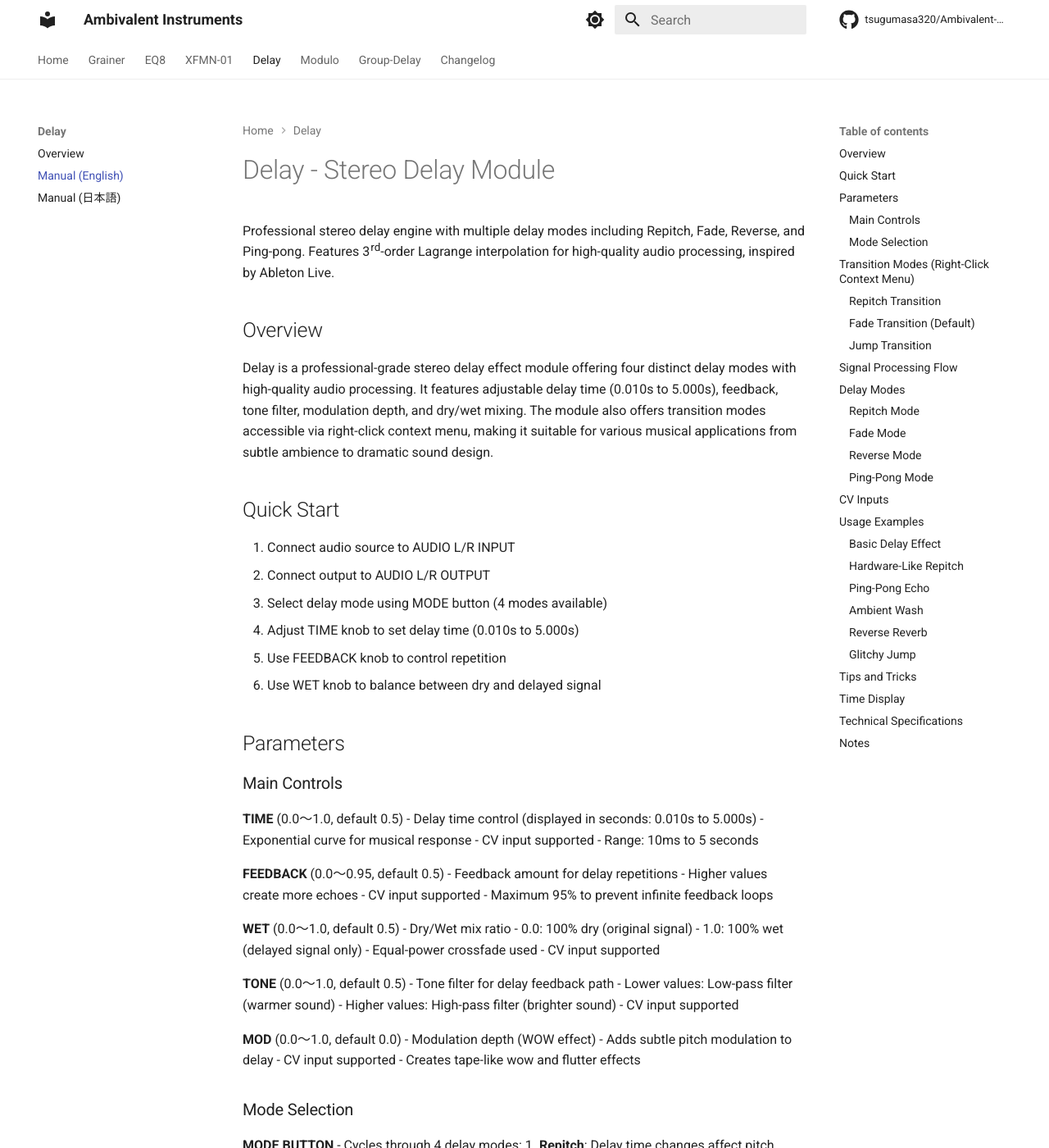
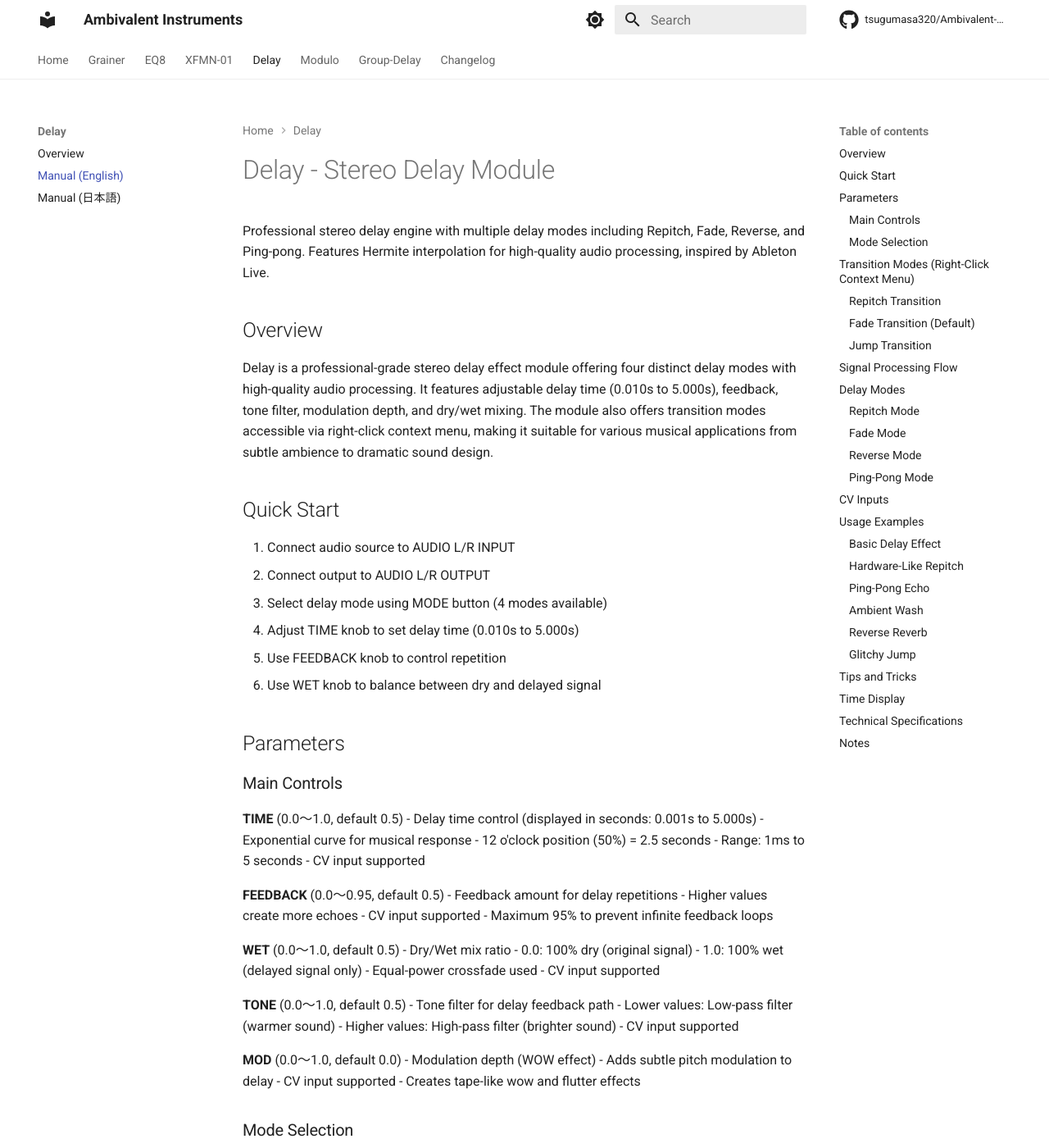
Before and after one commit to tsugumasa320/Ambivalent-Instruments-Manual, an MkDocs documentation site: the page built from docs/delay/manual.md, in a window 1280 px wide and 1400 px high. Shown: the whole window at 82% size. Built offline with MkDocs 1.6.1 and Material for MkDocs 9.7.7, drawn with Linux system fonts in a browser that asks for light colours; comment, search, counter and statistics services are not loaded; some of the changed text lies outside the part shown.

Commit message:
Update Delay manual: Hermite interpolation and improved Fade mode
- Update interpolation description from Lagrange to Hermite
- Document multi-voice crossfade system in Fade mode
- Update TIME knob curve: 12 o'clock = 2.5 seconds, range 1ms-5s
- Add technical details about 600ms crossfade time

```diff
--- a/docs/delay/manual.md
+++ b/docs/delay/manual.md
@@ -1,6 +1,6 @@
 # Delay - Stereo Delay Module
 
-Professional stereo delay engine with multiple delay modes including Repitch, Fade, Reverse, and Ping-pong. Features 3rd-order Lagrange interpolation for high-quality audio processing, inspired by Ableton Live.
+Professional stereo delay engine with multiple delay modes including Repitch, Fade, Reverse, and Ping-pong. Features Hermite interpolation for high-quality audio processing, inspired by Ableton Live.
 
 ## Overview
 
@@ -20,10 +20,11 @@
 ### Main Controls
 
 **TIME** (0.0〜1.0, default 0.5)
-- Delay time control (displayed in seconds: 0.010s to 5.000s)
+- Delay time control (displayed in seconds: 0.001s to 5.000s)
 - Exponential curve for musical response
+  - 12 o'clock position (50%) = 2.5 seconds
+  - Range: 1ms to 5 seconds
 - CV input supported
-- Range: 10ms to 5 seconds
 
 **FEEDBACK** (0.0〜0.95, default 0.5)
 - Feedback amount for delay repetitions
```
Also changed, not shown: other parts of docs/delay/manual.md (+4 -2 lines), docs/delay/manual_jp.md (+8 -5 lines).
